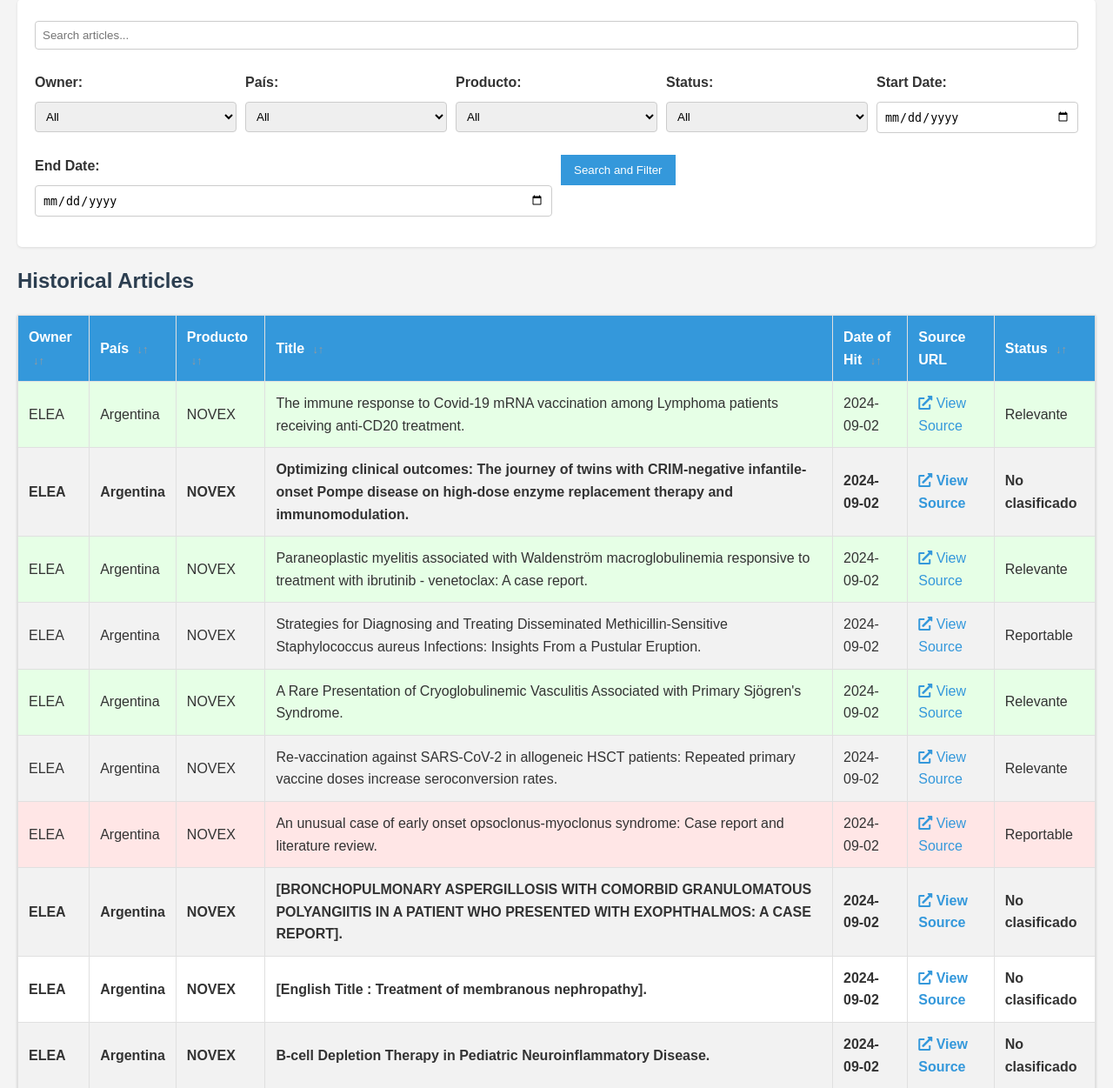
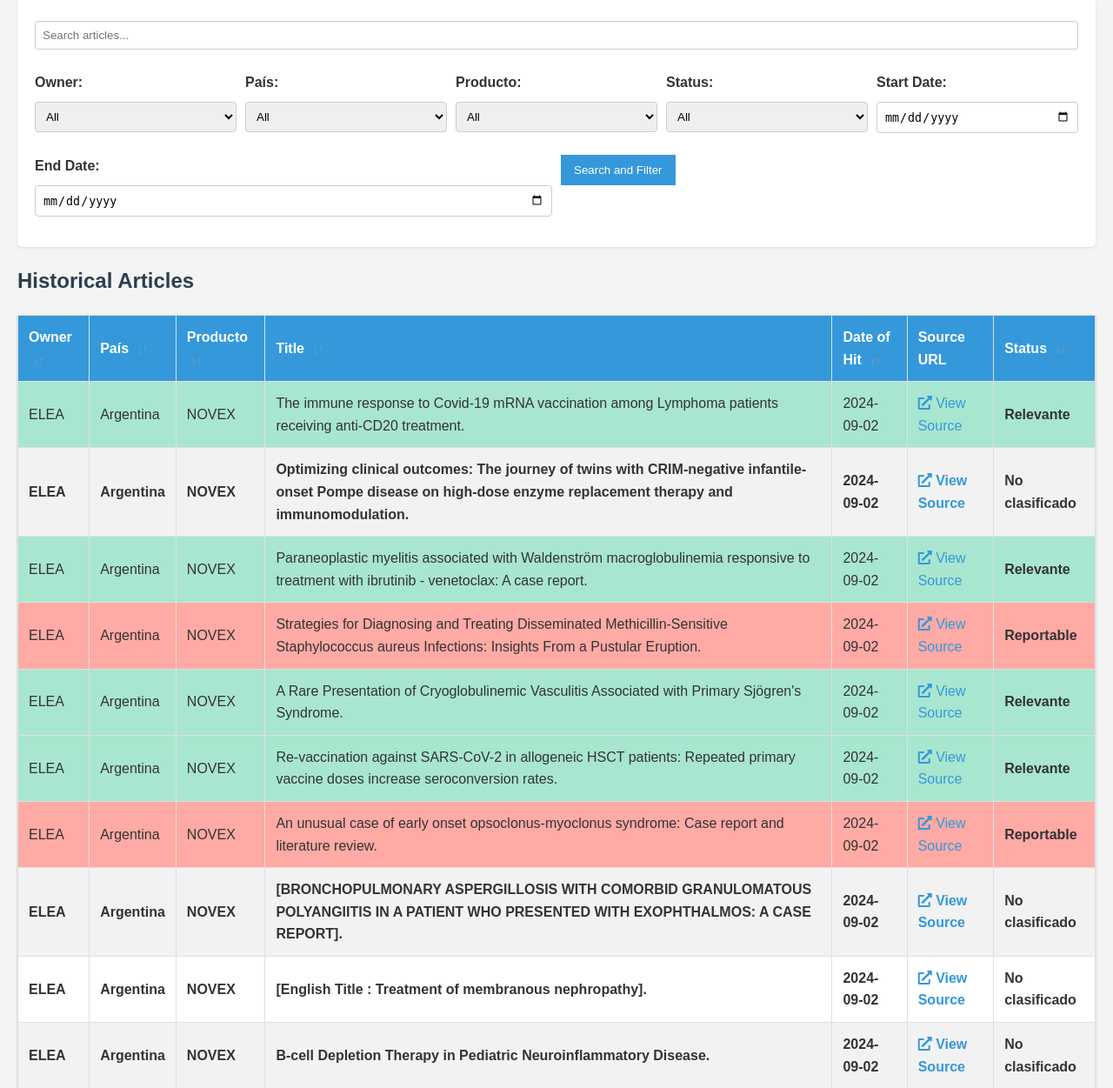
Before and after one commit to panchtox/elitup, a Flask app: page /historical in a window 1280 px wide. Shown: the part 219-1470 px from the top of the page at 87% size. Run offline with Flask 3, Linux system fonts and the light colour scheme.

Commit message:
Agent query: Are the background color changes for 'Relevante' and 'Reportable' articles more visible now? Is there a smooth transition when classifying an article?

```diff
--- a/static/css/styles.css
+++ b/static/css/styles.css
@@ -135,11 +135,13 @@
 }
 
 .relevante {
-    background-color: #e6ffe6;
+    background-color: #a8e6cf !important;
+    transition: background-color 0.5s ease;
 }
 
 .reportable {
-    background-color: #ffe6e6;
+    background-color: #ffaaa5 !important;
+    transition: background-color 0.5s ease;
 }
 
 /* Link Styles */
@@ -217,3 +219,14 @@
     content: '\25BC';
     color: #333;
 }
+
+/* Hover effect for better visibility */
+tr:hover {
+    background-color: #e8f4f8;
+    transition: background-color 0.3s ease;
+}
+
+/* Emphasize status column */
+td:nth-child(7) {
+    font-weight: bold;
+}
--- a/static/js/main.js
+++ b/static/js/main.js
@@ -63,16 +63,22 @@
                 const articleId = formData.get('article_id');
                 const status = formData.get('status');
                 const articleRow = document.querySelector(`tr[data-id="${articleId}"]`);
-                articleRow.classList.remove('relevante', 'reportable', 'no-relevante', 'no-clasificado');
-                if (status !== 'No clasificado') {
-                    articleRow.classList.remove('bold');
-                    articleRow.classList.add(status.toLowerCase().replace(' ', '-'));
-                } else {
+                articleRow.classList.remove('relevante', 'reportable', 'no-relevante', 'no-clasificado', 'bold');
+                if (status === 'Relevante' || status === 'Reportable') {
+                    articleRow.classList.add(status.toLowerCase());
+                } else if (status === 'No clasificado') {
                     articleRow.classList.add('bold');
                 }
                 const statusCell = articleRow.querySelector('td:nth-child(7)');
                 statusCell.textContent = status;
                 modal.style.display = 'none';
+
+                // Apply a temporary highlight effect
+                articleRow.style.transition = 'background-color 0.5s ease';
+                articleRow.style.backgroundColor = '#ffff99';
+                setTimeout(() => {
+                    articleRow.style.backgroundColor = '';
+                }, 1000);
             }
         });
     });
```
